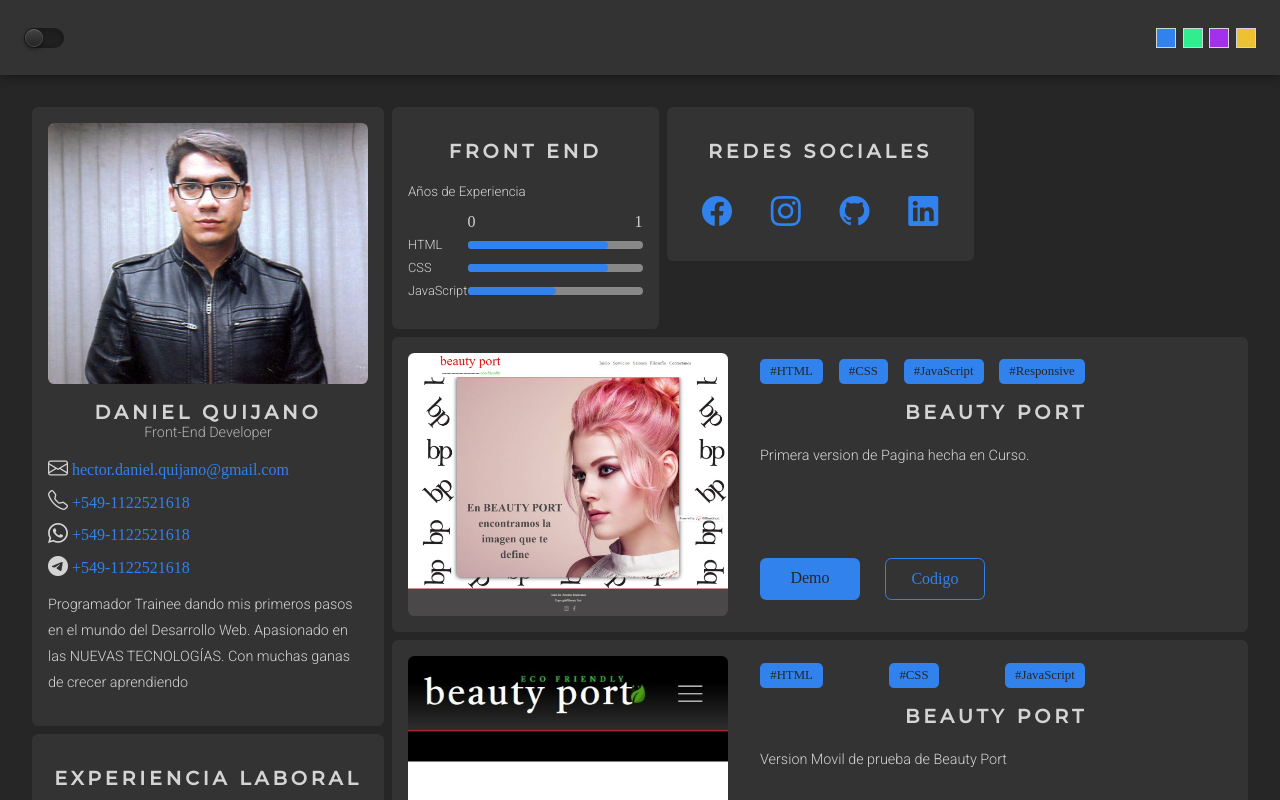
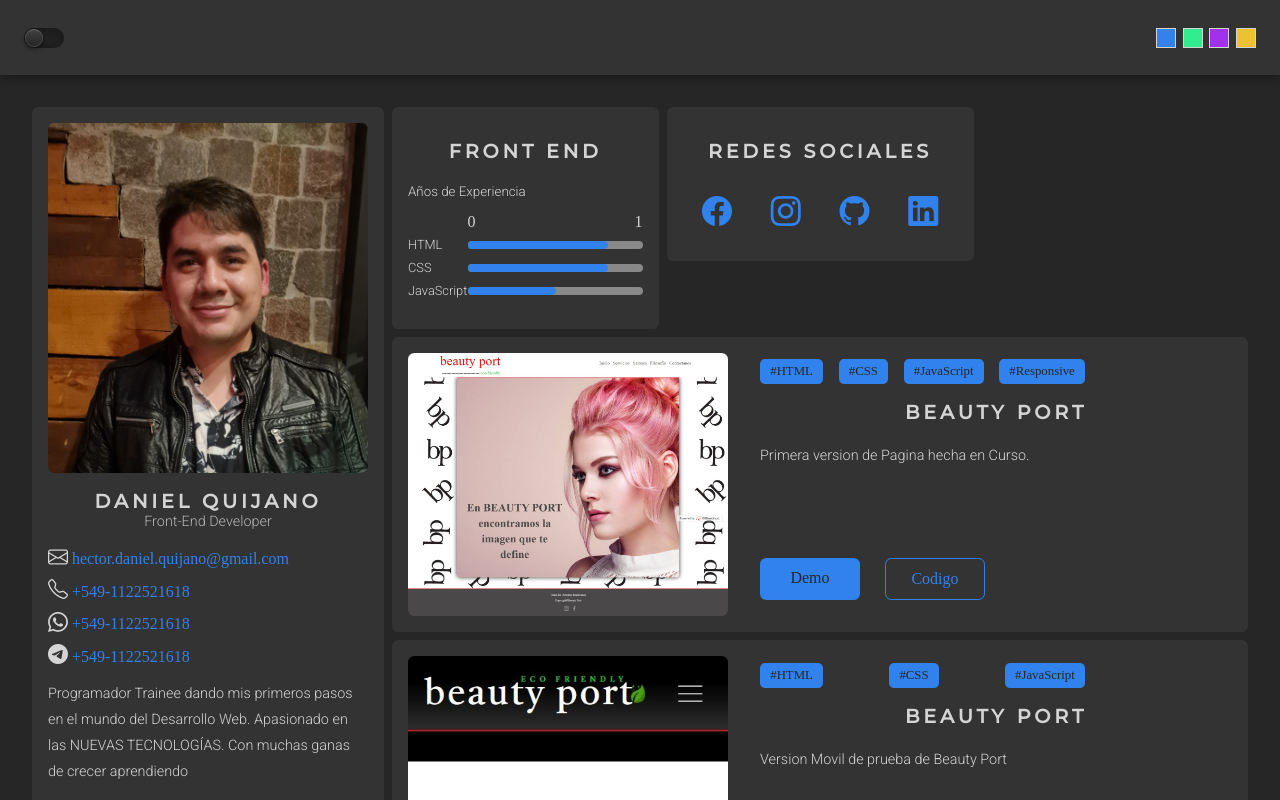
Before and after one commit to DanielQuijano1/Portfolio, a plain HTML site: page index.html in a window 1280 px wide. Shown: the top 800 px of the page. Drawn offline with nearby package versions, Linux system fonts and the light colour scheme.

Commit message:
cambios a imagen de perfil

```diff
--- a/css/styles.css
+++ b/css/styles.css
@@ -198,7 +198,7 @@ body.oscuro {
 .card__imagen-container {
     min-width: 320px;
     border-radius: var(--border-radius);
-    max-height: 300px;
+    max-height: 350px;
     overflow: hidden;
 }
 
--- a/index.html
+++ b/index.html
@@ -39,7 +39,7 @@
       <!--Perfil-->
       <article class="card card--profile">
         <div class="card__imagen-container">
-          <img src="assets/images/img001 (2).jpg" alt="">
+          <img src="assets/images/IMG-20220516-WA0006.jpg" alt="">
         </div>
         <div class="card__header">
           <h2 class="card__title no-margin">
```
Also changed, not shown: assets/images/IMG-20220516-WA0006.jpg (added).
